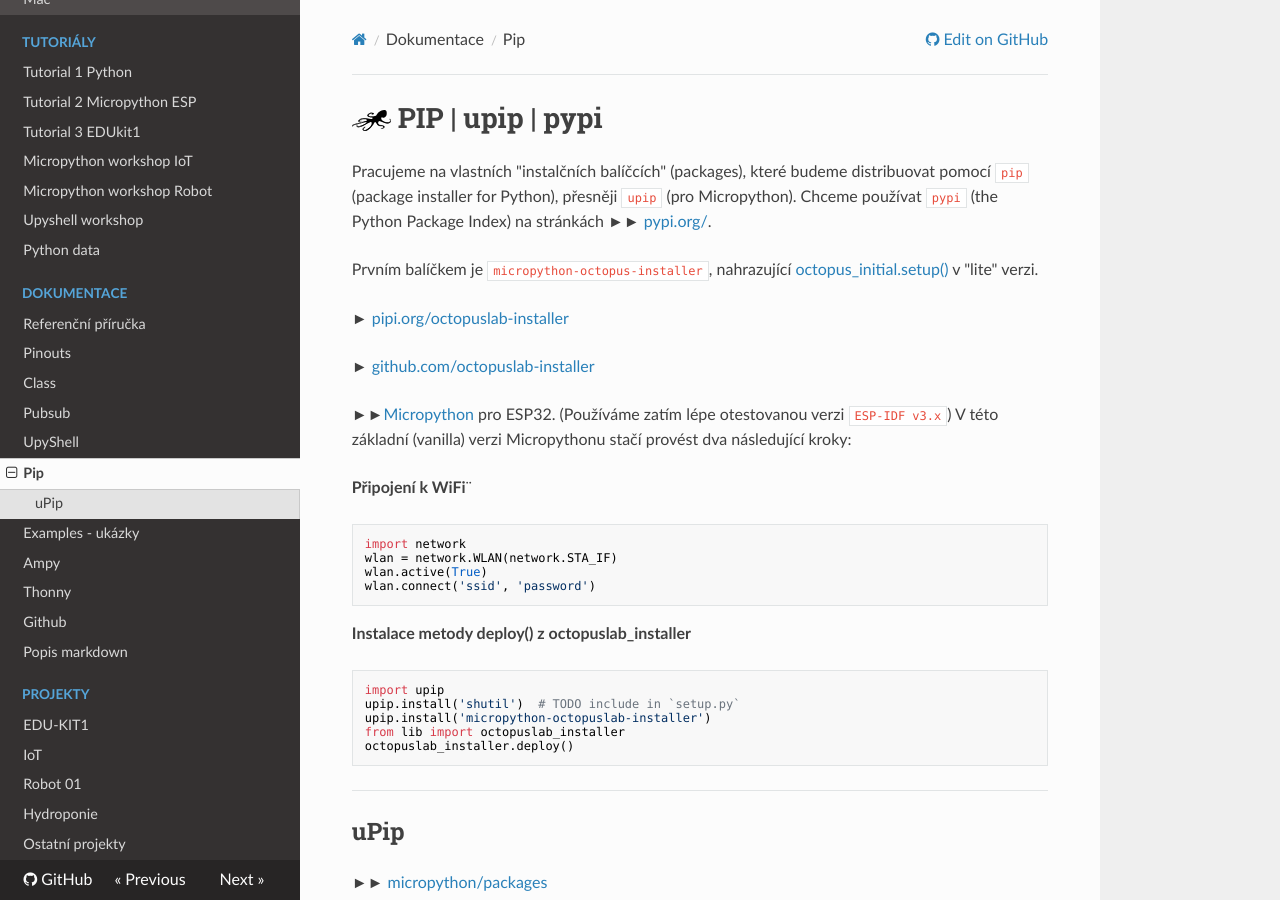
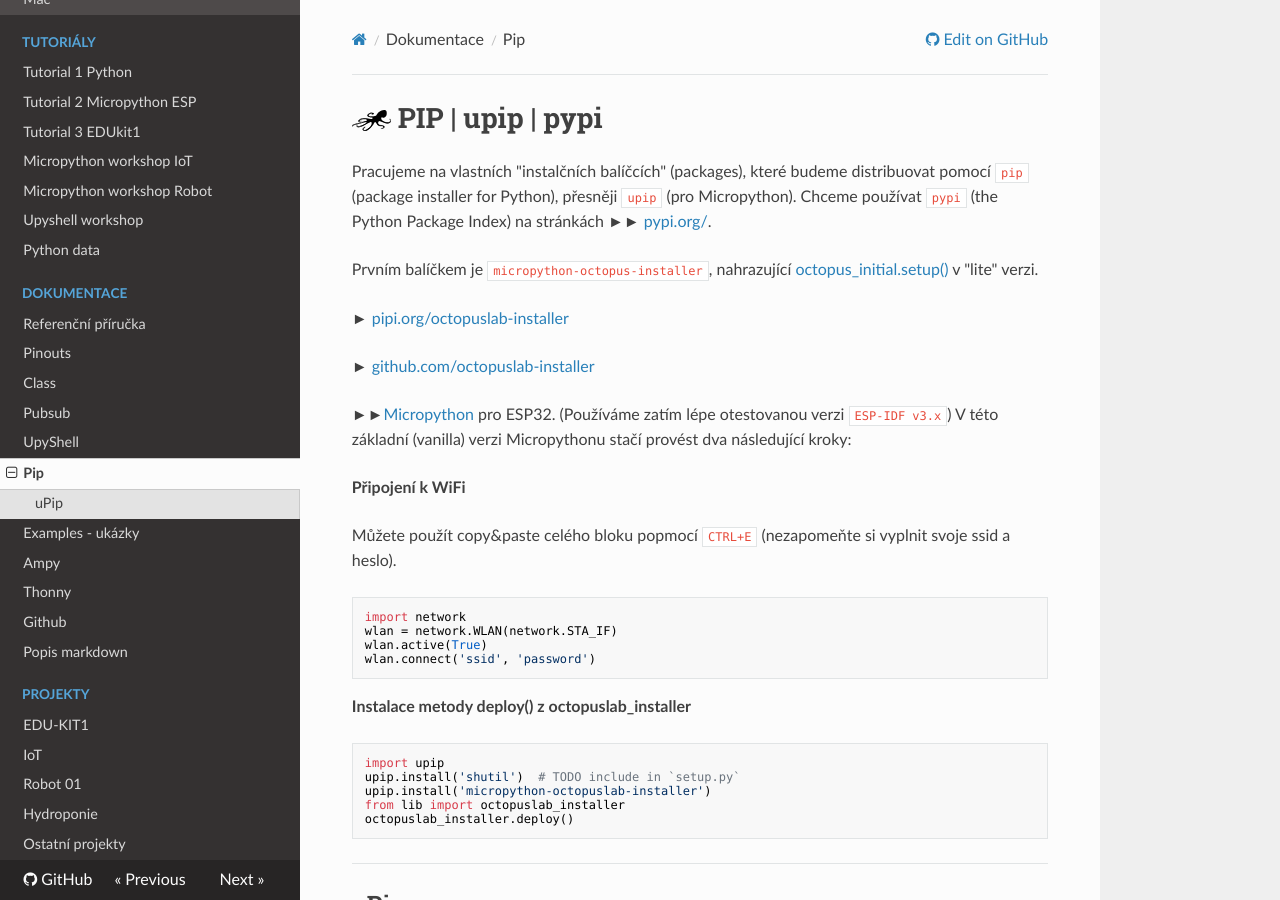
Before and after one commit to octopuslab-cz/docs_octopuslab_cz, an MkDocs documentation site: the page built from docs/pip.md, in a window 1280 px wide and 900 px high. Built offline with MkDocs 1.6.1, drawn with Linux system fonts in a browser that asks for light colours; nearby versions of some CDN libraries.

Commit message:
typo add text

````diff
--- a/docs/pip.md
+++ b/docs/pip.md
@@ -13,7 +13,9 @@ Prvním balíčkem je `micropython-octopus-installer`, nahrazující [octopus_in
 V této základní (vanilla) verzi Micropythonu stačí provést dva následující kroky:
 
 
-**Připojení k WiFi**¨
+**Připojení k WiFi**
+
+Můžete použít copy&paste celého bloku popmocí `CTRL+E` (nezapomeňte si vyplnit svoje ssid a heslo).
 
 ```python
 import network
````
